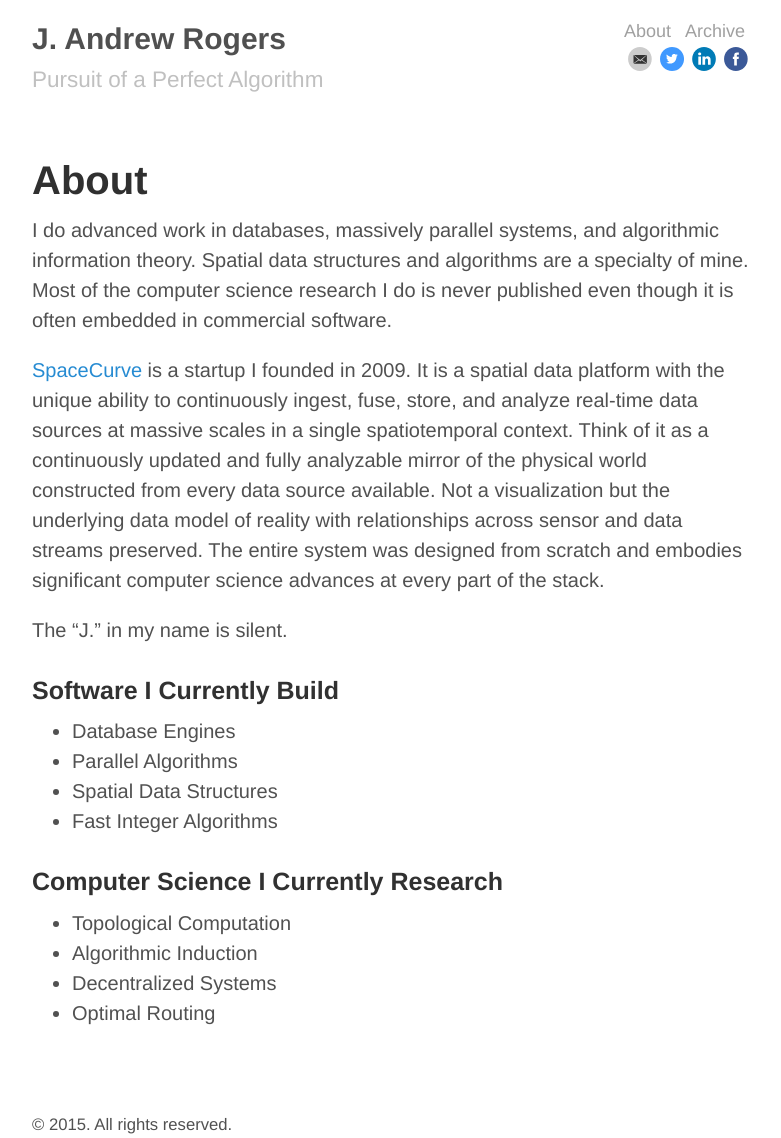
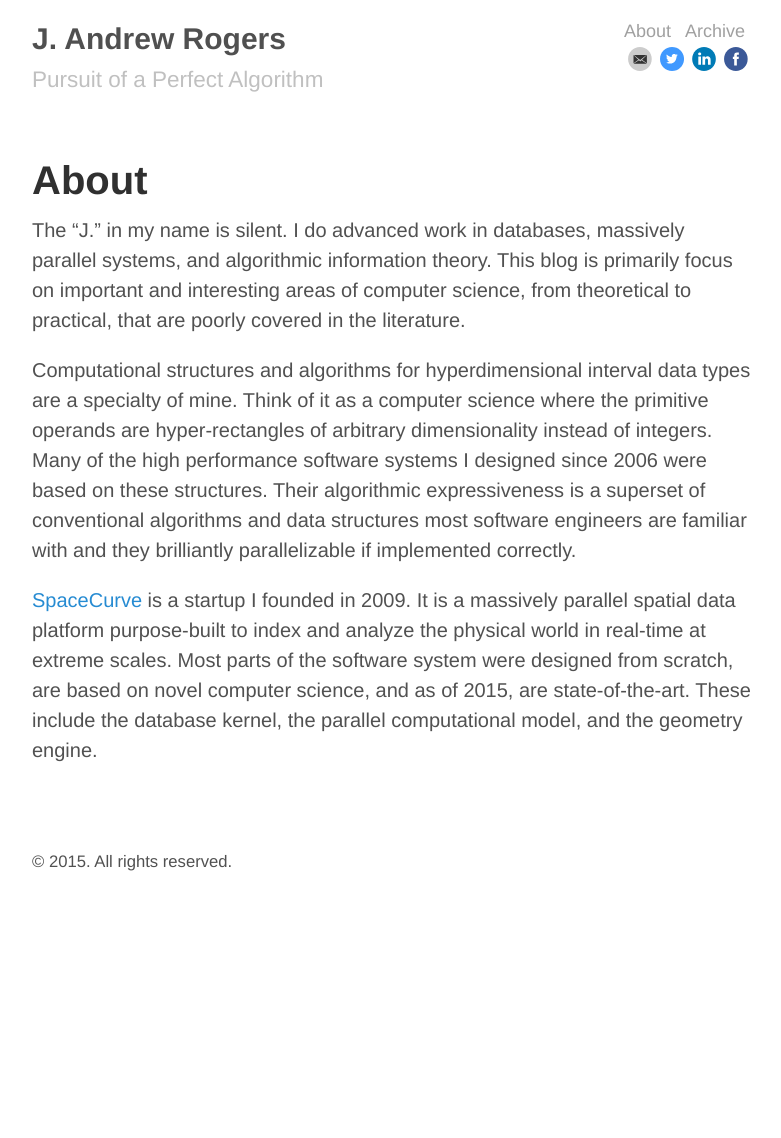
Before and after one commit to jandrewrogers/jandrewrogers.github.io, a Jekyll site: the page built from about.md, in a window 1280 px wide. Shown: the whole page, without its empty margins (248-1029 px from the left). Built offline with Jekyll 4.4.1, drawn with Linux system fonts in a browser that asks for light colours; after the commit the page ends 900 px from its top, so only the background shows below that.

Commit message:
updated about page

```diff
--- a/about.md
+++ b/about.md
@@ -4,23 +4,8 @@ title: About
 ---
 
 
+The "J." in my name is silent. I do advanced work in databases, massively parallel systems, and algorithmic information theory. This blog is primarily focus on important and interesting areas of computer science, from theoretical to practical, that are poorly covered in the literature.
 
-I do advanced work in databases, massively parallel systems, and algorithmic information theory. Spatial data structures and algorithms are a specialty of mine. Most of the computer science research I do is never published even though it is often embedded in commercial software.
+Computational structures and algorithms for hyperdimensional interval data types are a specialty of mine. Think of it as a computer science where the primitive operands are hyper-rectangles of arbitrary dimensionality instead of integers. Many of the high performance software systems I designed since 2006 were based on these structures. Their algorithmic expressiveness is a superset of conventional algorithms and data structures most software engineers are familiar with and they brilliantly parallelizable if implemented correctly.
 
-[SpaceCurve](http://www.spacecurve.com) is a startup I founded in 2009. It is a spatial data platform with the unique ability to continuously ingest, fuse, store, and analyze real-time data sources at massive scales in a single spatiotemporal context. Think of it as a continuously updated and fully analyzable mirror of the physical world constructed from every data source available. Not a visualization but the underlying data model of reality with relationships across sensor and data streams preserved. The entire system was designed from scratch and embodies significant computer science advances at every part of the stack.
-
-The "J." in my name is silent.
-
-### Software I Currently Build
-
-* Database Engines
-* Parallel Algorithms
-* Spatial Data Structures
-* Fast Integer Algorithms
-
-### Computer Science I Currently Research
-
-* Topological Computation
-* Algorithmic Induction
-* Decentralized Systems
-* Optimal Routing
+[SpaceCurve](http://www.spacecurve.com) is a startup I founded in 2009. It is a massively parallel spatial data platform purpose-built to index and analyze the physical world in real-time at extreme scales. Most parts of the software system were designed from scratch, are based on novel computer science, and as of 2015, are state-of-the-art. These include the database kernel, the parallel computational model, and the geometry engine.
```
